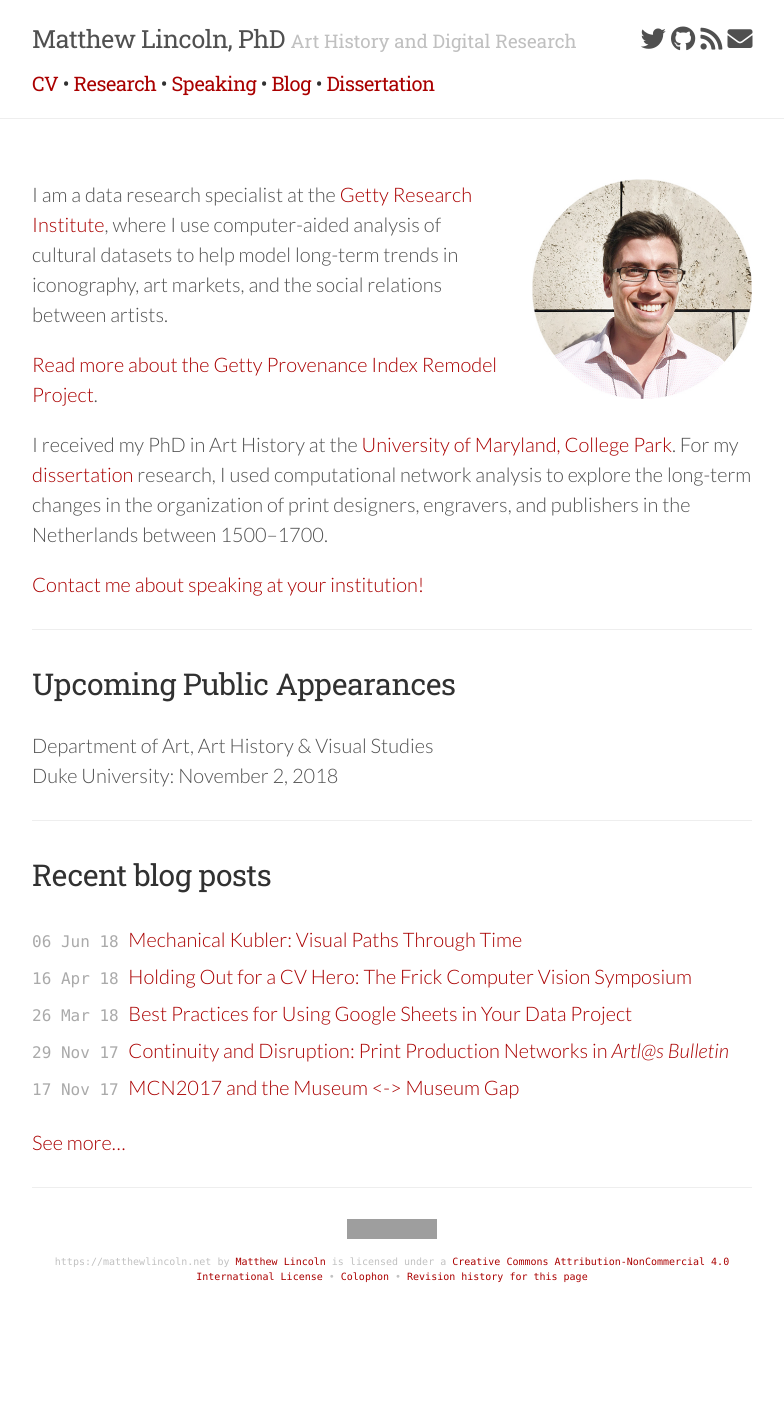
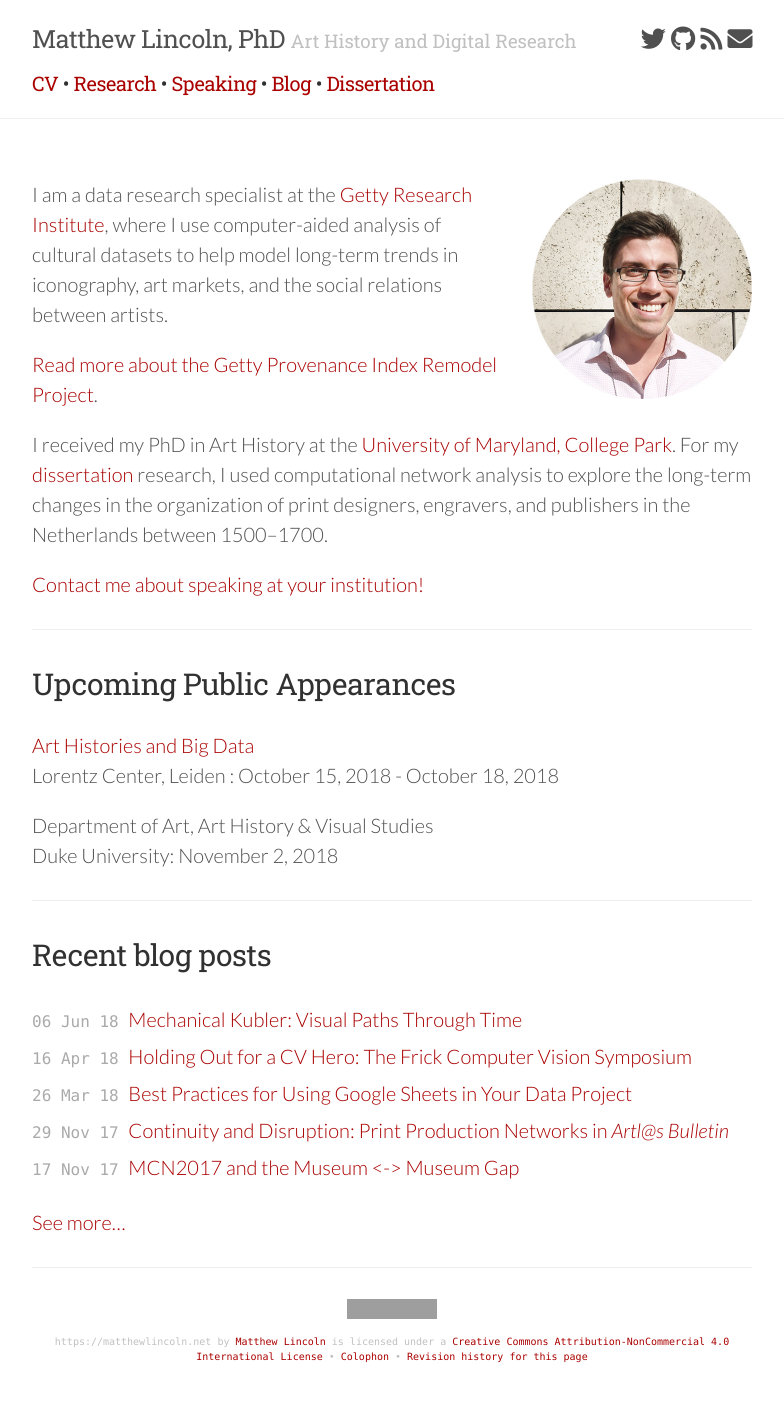
Before and after one commit to mdlincoln/mdlincoln.github.io, a Jekyll site: the page built from index.md, in a window 1280 px wide. Shown: the whole page, without its empty margins (248-1032 px from the left). Built offline with Jekyll 4.4.1, drawn with Linux system fonts in a browser that asks for light colours; nearby versions of some CDN libraries; before the commit the page ends 1324 px from its top, so only the background shows below that; grey boxes are pictures that could not be loaded.

Commit message:
lorentz trip

```diff
--- a/_data/travel.yaml
+++ b/_data/travel.yaml
@@ -2,3 +2,10 @@
     Department of Art, Art History & Visual Studies
   location: Duke University
   datestart: 2018-11-02 00:00:00 -0800
+- venue: |
+    Art Histories and Big Data
+  location: |
+    Lorentz Center, Leiden
+  datestart: 2018-10-15 00:00:00 -0800
+  dateend: 2018-10-18 00:00:00 -0800
+  url: https://www.lorentzcenter.nl/lc/web/2000/1009/participants.php3?wsid=1009
```
